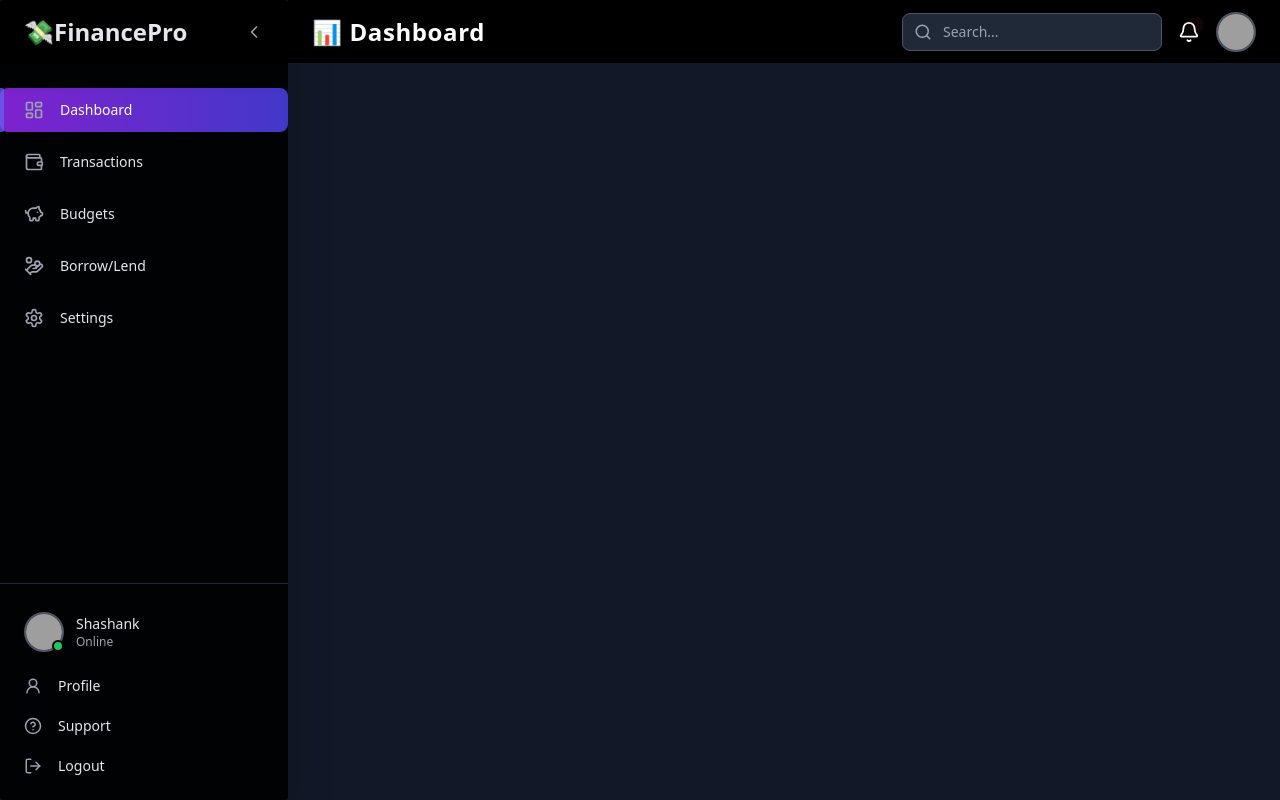
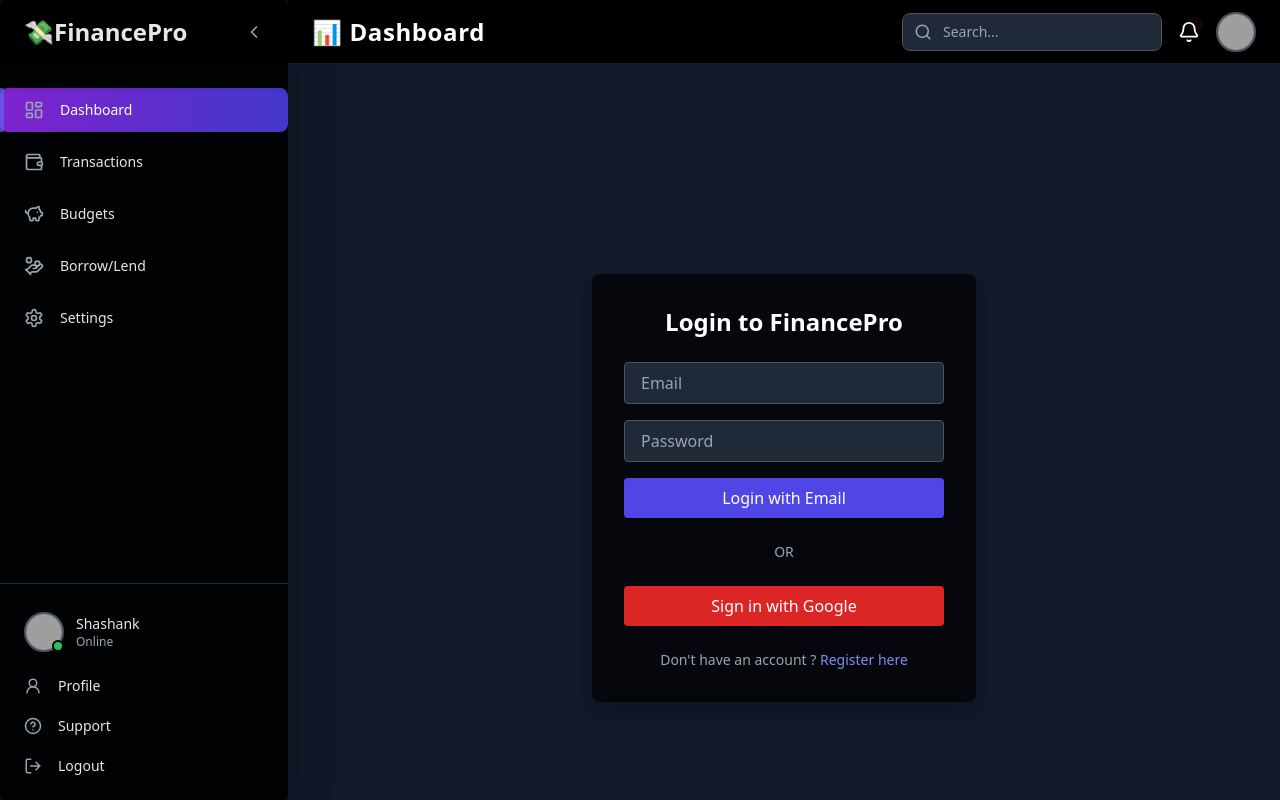
Before and after one commit to ShashankVashishtha18/Personal-finance-dashboard, a React (Vite) app: page /Login in a window 1280 px wide. Built offline with nearby package versions, Linux system fonts and the light colour scheme; grey boxes are pictures that could not be loaded.

Commit message:
Added login, register, and logout functionality with Firebase

```diff
--- a/package.json
+++ b/package.json
@@ -11,7 +11,7 @@
   },
   "dependencies": {
     "chart.js": "^4.4.9",
-    "firebase": "^11.6.0",
+    "firebase": "^11.9.0",
     "lucide-react": "^0.501.0",
     "react": "^19.0.0",
     "react-chartjs-2": "^5.3.0",
--- a/src/App.jsx
+++ b/src/App.jsx
@@ -11,6 +11,8 @@ import ProfilePage from "./pages/ProfilePage";
 import SupportPage from "./pages/SupportPage";
 import LogoutPage from "./pages/LogoutPage";
 import BorrowLendPage from "./pages/BorrowLendPage";
+import Login from "./pages/Login";
+import Register from "./pages/Register";
 
 
 const Homepage = () => {
@@ -38,6 +40,8 @@ function App() {
               <Route path="/borrow-lend" element={<BorrowLendPage />} />
               <Route path="/profile" element={<ProfilePage />} />
               <Route path="/support" element={<SupportPage />} />
+              <Route path="/login" element={<Login/>} />
+              <Route path="/register" element={<Register/>} />
             </Routes>
           </main>
         </div>
--- /dev/null
+++ b/src/pages/Login.jsx
@@ -0,0 +1,88 @@
+import React, { useState } from "react";
+import { useNavigate } from "react-router-dom";
+import { auth } from "../services/firebase";
+import { Link } from "react-router-dom";
+import {
+  GoogleAuthProvider,
+  signInWithPopup,
+  signInWithEmailAndPassword,
+} from "firebase/auth";
+
+const Login = () => {
+  const navigate = useNavigate();
+  const [email, setEmail] = useState("");
+  const [password, setPassword] = useState("");
+  const [error, setError] = useState("");
+
+  const handleGoogleLogin = async () => {
+    try {
+      const provider = new GoogleAuthProvider();
+      await signInWithPopup(auth, provider);
+      navigate("/dashboard");
+    } catch (err) {
+      setError(err.message);
+    }
+  };
+
+  const handleEmailLogin = async (e) => {
+    e.preventDefault();
+    try {
+      await signInWithEmailAndPassword(auth, email, password);
+      navigate("/dashboard");
+    } catch (err) {
+      setError("Invalid email or password");
+    }
+  };
+
+  return (
+    <div className="h-screen flex items-center justify-center bg-gray-900 text-white">
+      <div className="bg-black/70 p-8 rounded-lg shadow-lg w-96 space-y-6">
+        <h2 className="text-2xl font-semibold text-center">Login to FinancePro</h2>
+
+        {error && <p className="text-red-500 text-sm">{error}</p>}
+
+        <form onSubmit={handleEmailLogin} className="space-y-4">
+          <input
+            type="email"
+            placeholder="Email"
+            className="w-full px-4 py-2 rounded bg-gray-800 border border-gray-600"
+            value={email}
+            onChange={(e) => setEmail(e.target.value)}
+            required
+          />
+          <input
+            type="password"
+            placeholder="Password"
+            className="w-full px-4 py-2 rounded bg-gray-800 border border-gray-600"
+            value={password}
+            onChange={(e) => setPassword(e.target.value)}
+            required
+          />
+          <button
+            type="submit"
+            className="w-full bg-indigo-600 hover:bg-indigo-700 py-2 rounded font-medium"
+          >
+            Login with Email
+          </button>
+        </form>
+
+        <div className="text-center text-sm text-gray-400">OR</div>
+
+        <button
+          onClick={handleGoogleLogin}
+          className="w-full bg-red-600 hover:bg-red-700 py-2 rounded font-medium"
+        >
+          Sign in with Google
+        </button>
+        <p className="text-sm text-center text-gray-400 mt-4">
+            Don't have an account ? {" "}
+            <Link to= "/register" className = "text-indigo-400 hover:underline">
+            Register here
+            </Link>
+        </p>
+      </div>
+    </div>
+  );
+};
+
+export default Login;
--- a/src/pages/LogoutPage.jsx
+++ b/src/pages/LogoutPage.jsx
@@ -1,14 +1,24 @@
 import React, { useEffect } from "react";
 import { useNavigate } from "react-router-dom";
+import { signOut } from "firebase/auth";
+import { auth } from "../services/firebase";
 
 const LogoutPage = () => {
   const navigate = useNavigate();
 
   useEffect(() => {
-    localStorage.clear();
-    setTimeout(() => {
-      navigate("/dashboard");
-    }, 1000); // Redirect after logout
+    const PerformLogout = async () => {
+      try{
+        await signOut(auth);
+        setTimeout(() => {
+          navigate("/Login");
+        }, 1000);
+      }
+      catch(error){
+        console.error("Logout failed:", error);
+      }
+    }
+    PerformLogout();
   }, [navigate]);
 
   return (
--- /dev/null
+++ b/src/pages/Register.jsx
@@ -0,0 +1,57 @@
+import React, { useState } from "react";
+import { createUserWithEmailAndPassword } from "firebase/auth";
+import { auth } from "../services/firebase";
+import { useNavigate } from "react-router-dom";
+
+const Register = () => {
+  const navigate = useNavigate();
+  const [email, setEmail] = useState("");
+  const [password, setPassword] = useState("");
+  const [error, setError] = useState("");
+
+  const handleRegister = async (e) => {
+    e.preventDefault();
+    try {
+      await createUserWithEmailAndPassword(auth, email, password);
+      navigate("/dashboard");
+    } catch (err) {
+      setError(err.message);
+    }
+  };
+
+  return (
+    <div className="h-screen flex items-center justify-center bg-gray-900 text-white">
+      <div className="bg-black/70 p-8 rounded-lg shadow-lg w-96 space-y-6">
+        <h2 className="text-2xl font-semibold text-center">Register</h2>
+        {error && <p className="text-red-500 text-sm">{error}</p>}
+
+        <form onSubmit={handleRegister} className="space-y-4">
+          <input
+            type="email"
+            placeholder="Email"
+            className="w-full px-4 py-2 rounded bg-gray-800 border border-gray-600"
+            value={email}
+            onChange={(e) => setEmail(e.target.value)}
+            required
+          />
+          <input
+            type="password"
+            placeholder="Password"
+            className="w-full px-4 py-2 rounded bg-gray-800 border border-gray-600"
+            value={password}
+            onChange={(e) => setPassword(e.target.value)}
+            required
+          />
+          <button
+            type="submit"
+            className="w-full bg-green-600 hover:bg-green-700 py-2 rounded font-medium"
+          >
+            Register
+          </button>
+        </form>
+      </div>
+    </div>
+  );
+};
+
+export default Register;
--- a/src/services/firebase.js
+++ b/src/services/firebase.js
@@ -1,21 +1,25 @@
 // Import the functions you need from the SDKs you need
 import { initializeApp } from "firebase/app";
 import { getAnalytics } from "firebase/analytics";
+import { getAuth } from "firebase/auth";
+
 // TODO: Add SDKs for Firebase products that you want to use
 // https://firebase.google.com/docs/web/setup#available-libraries
 
 // Your web app's Firebase configuration
 // For Firebase JS SDK v7.20.0 and later, measurementId is optional
 const firebaseConfig = {
-  apiKey: "AIzaSyBEpuPodCVrBaDFVE8mp--sPpPK2qPbHVw",
-  authDomain: "finance-dashboard-b7ff2.firebaseapp.com",
-  projectId: "finance-dashboard-b7ff2",
-  storageBucket: "finance-dashboard-b7ff2.firebasestorage.app",
-  messagingSenderId: "131358563991",
-  appId: "1:131358563991:web:b1cf5fd73c2fe7038893d2",
-  measurementId: "G-2R7J7KV3BL"
+  apiKey: "AIzaSyCTesZARy44Qx4cbyduT2mS3Apa6y3vz_Y",
+  authDomain: "personal-finance-dashoard.firebaseapp.com",
+  projectId: "personal-finance-dashoard",
+  storageBucket: "personal-finance-dashoard.firebasestorage.app",
+  messagingSenderId: "36790339455",
+  appId: "1:36790339455:web:f43c43fdc8c8cfab4bfc4a",
+  measurementId: "G-ZEF15SJV66"
 };
 
 // Initialize Firebase
 const app = initializeApp(firebaseConfig);
 const analytics = getAnalytics(app);
+
+export const auth = getAuth(app);
```
Also changed, not shown: 2 other files (tests, documents, lock files or other folders).
